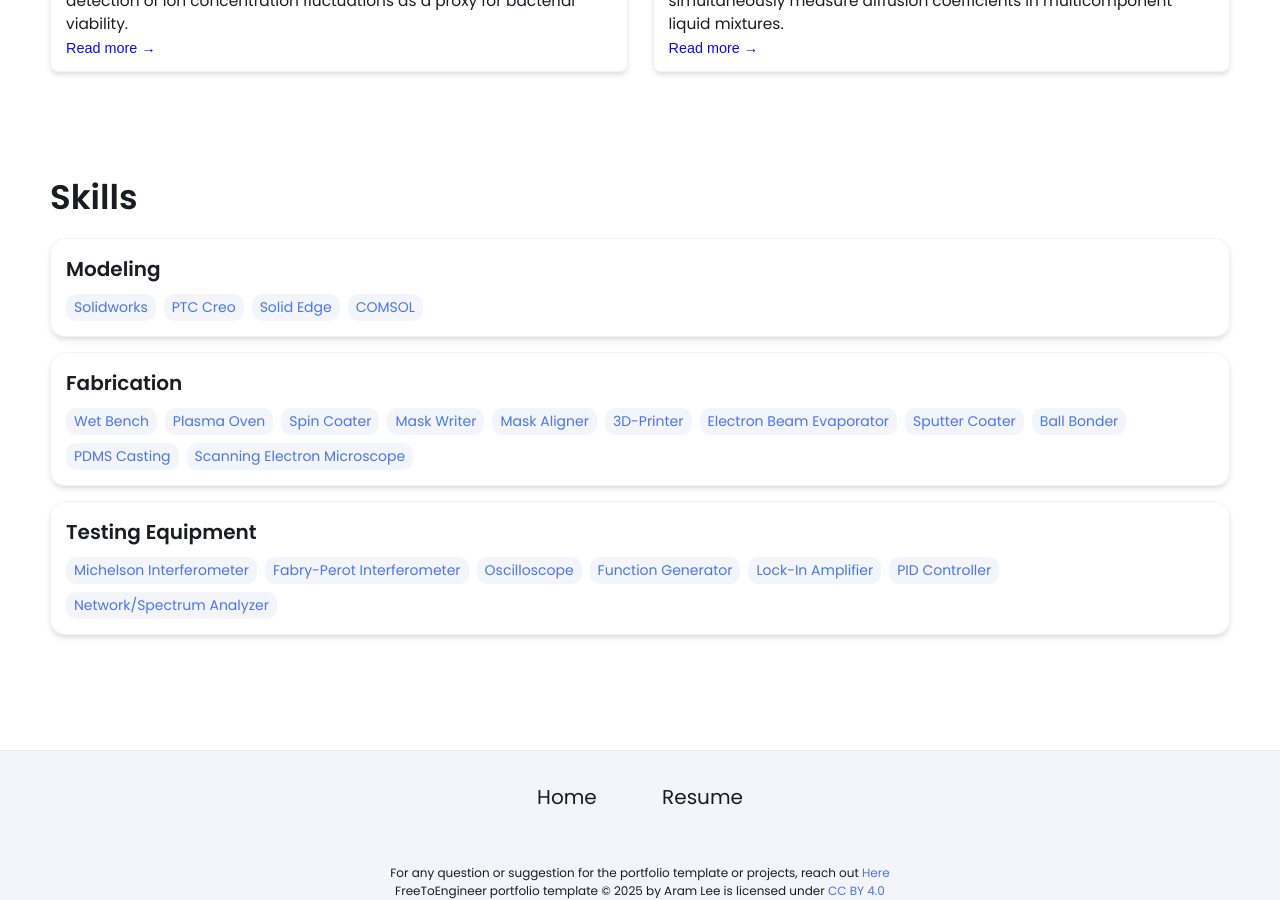
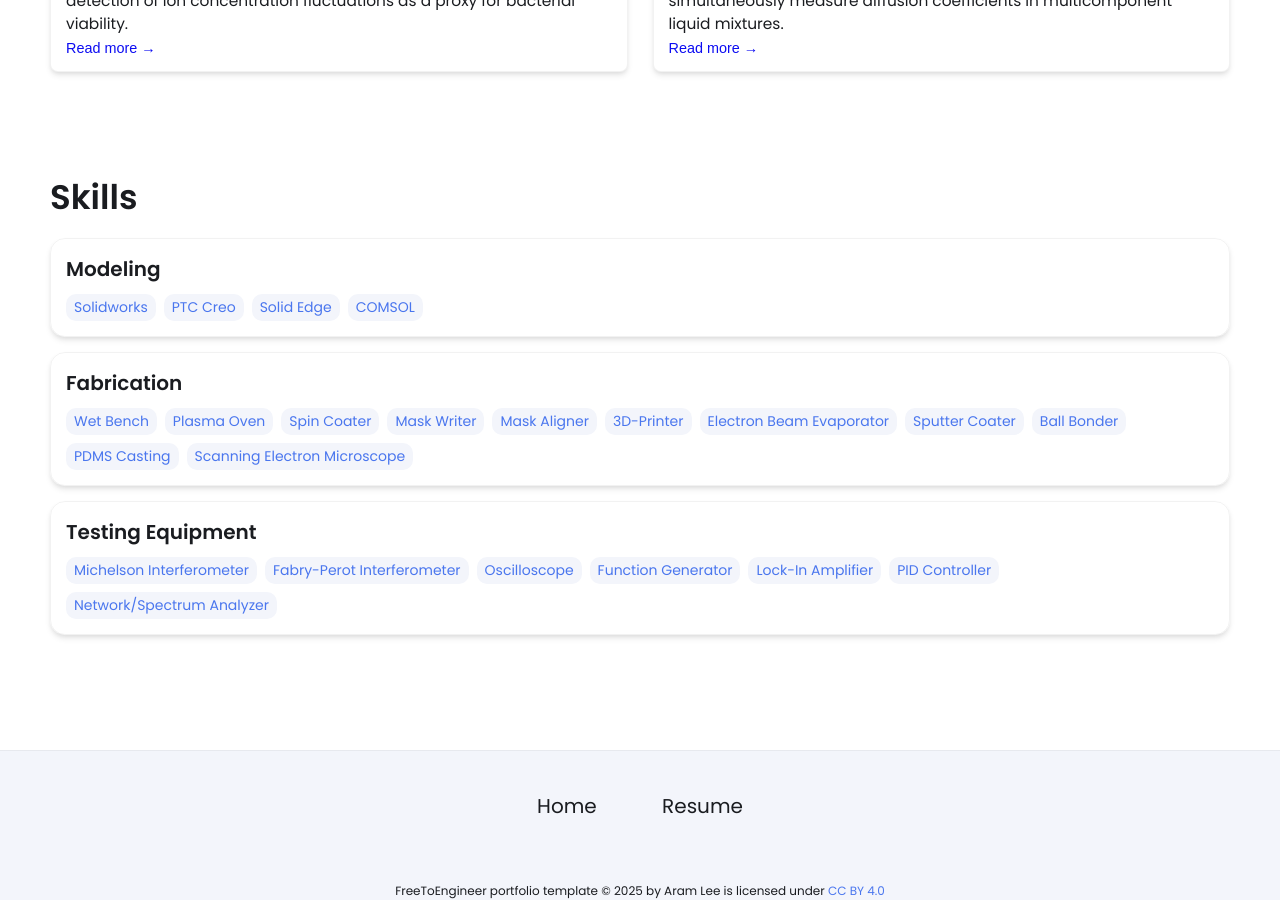
Before and after one commit to HagenGress/HagenGress.github.io, a Jekyll site: the page built from index.html, in a window 1280 px wide and 900 px high, scrolled down 1204 px. Built offline with Jekyll 4.4.1, drawn with Linux system fonts in a browser that asks for light colours.

Commit message:
Update footer.html

```diff
--- a/_includes/footer.html
+++ b/_includes/footer.html
@@ -25,7 +25,7 @@
         </div>
     </div>
     <div class="license">
-        <span>For any question or suggestion for the portfolio template or projects, reach out <a class="help" href="mailto:aram.lee12@gmail.com"> Here</a> </span>
+        <!--<span>For any question or suggestion for the portfolio template or projects, reach out <a class="help" href="mailto:aram.lee12@gmail.com"> Here</a> </span>-->
         <p>FreeToEngineer portfolio template © 2025 by Aram Lee is licensed under <a href="https://creativecommons.org/licenses/by/4.0/?ref=chooser-v1">CC BY 4.0</a></p>
     </div>
 </footer>
```
